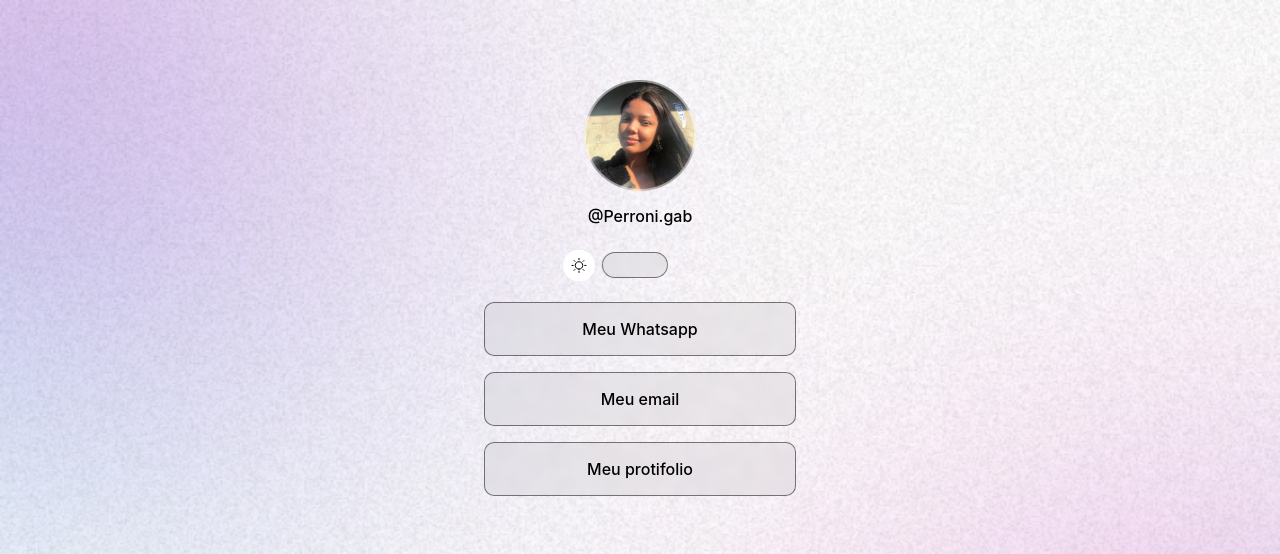
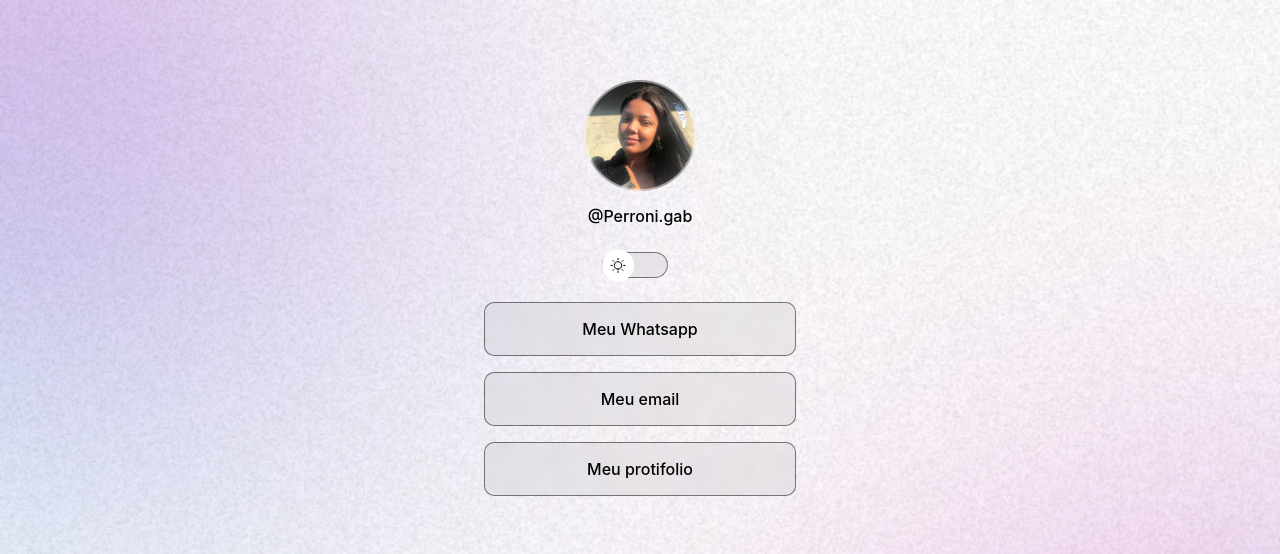
Before and after one commit to GABYper56/projeto-1, a plain HTML site: page index.html in a window 1280 px wide. Shown: the top 554 px of the page. Drawn offline with nearby package versions, Linux system fonts and the light colour scheme.

```diff
--- a/estilo.css
+++ b/estilo.css
@@ -71,7 +71,7 @@
     border-radius: 50%;
     position: absolute;
     z-index: 1;
-    left: 51%;
+    left: 50%;
     transform: translatey(-8%);
 }
 
@@ -88,15 +88,8 @@
 
 
 .light #botao button{
-    position: initial;
-    width: 32px;
-    height: 32px;
-    border: 0;
-    border-radius: 50%;
-    position: absolute;
-    left: 44%;
-    transform: translatey(-8%);
-
+    left: 44%; /* Ajuste o valor conforme necessário */
+    transform: translateY(-8%);
 }
 
 ul{
@@ -108,6 +101,13 @@
 
 }
 
+
+@media (min-width: 768px) {
+    .light #botao button {
+        left: 47%; /* Ajuste o valor conforme necessário para telas maiores */
+        transform: translateY(-8%);
+    }
+}
 ul li a {
 
 display: flex;
```
Also changed, not shown: assets/Untitled.png (added), 3 other files.
